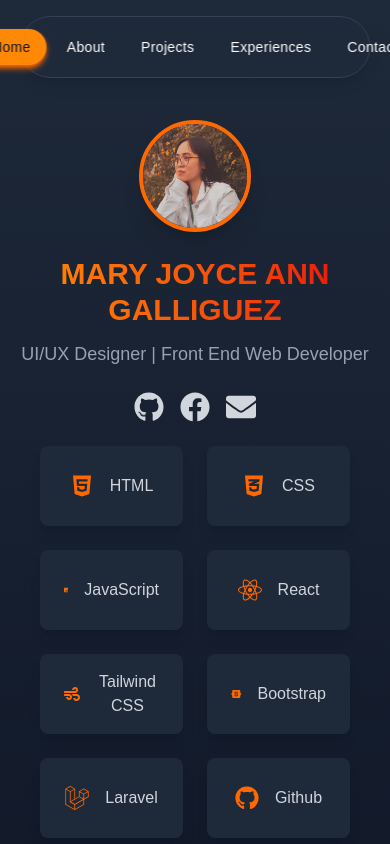
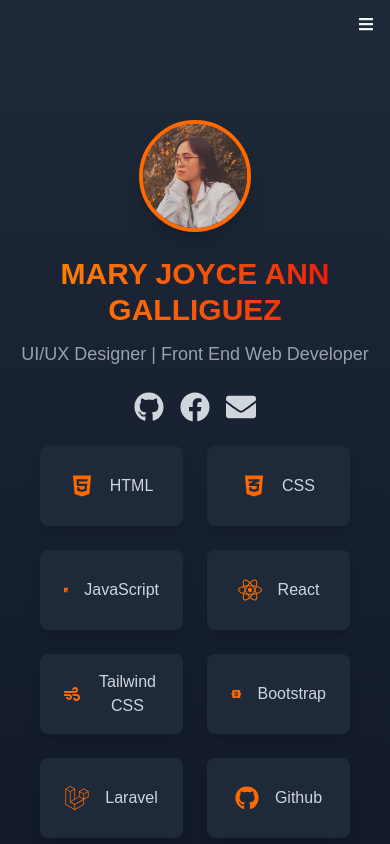
Before and after one commit to galliguezmary/mj-portfolio, a Next.js app: page / in a window 390 px wide. Shown: the top 844 px of the page. Built offline with nearby package versions, Linux system fonts and the light colour scheme.

Commit message:
mj-portfolio r3

```diff
--- a/package.json
+++ b/package.json
@@ -10,6 +10,7 @@
   },
   "dependencies": {
     "framer-motion": "^12.4.10",
+    "lucide-react": "^0.479.0",
     "next": "15.2.0",
     "react": "^19.0.0",
     "react-dom": "^19.0.0",
--- a/src/app/page.tsx
+++ b/src/app/page.tsx
@@ -14,22 +14,27 @@ import {
   FaLaravel,
   FaFacebook,
   FaPhp,
+  FaBars,
+
 } from "react-icons/fa";
+import { X } from "lucide-react";
 import { motion } from "framer-motion";
 
 export default function Portfolio() {
   const [activeSection, setActiveSection] = useState("home");
+  const [showNav, setShowNav] = useState(false);
 
   return (
     <div className="bg-gray-900 text-gray-100 min-h-screen font-sans">
       <nav
-        className="fixed top-4 left-1/2 transform -translate-x-1/2 w-[90%] md:w-[70%] lg:w-[60%]
+        className="hidden sm:fixed top-4 left-1/2 transform -translate-x-1/2 w-[90%] md:w-[70%] lg:w-[60%]
                 bg-gray-800 bg-opacity-70 backdrop-blur-lg text-white py-3 px-8
-                flex justify-center items-center z-50 shadow-lg rounded-full
+                sm:flex justify-center items-center z-50 shadow-lg rounded-full
                 border border-gray-700 transition-all duration-300"
       >
-        <div className="flex space-x-1 md:space-x-6">
-          {["home", "about", "projects", "experiences",  "contact"].map((section) => (
+        <div className="hidden sm:flex space-x-1 md:space-x-6">
+          {["home", "about", "projects", "experiences", "contact"].map(
+            (section) => (
               <a
                 key={section}
                 href={`#${section}`}
@@ -50,9 +55,27 @@ export default function Portfolio() {
               >
                 {section.charAt(0).toUpperCase() + section.slice(1)}
               </a>
-          ))}
+            )
+          )}
         </div>
       </nav>
+
+      <nav className="flex">
+        <div className="fixed top-4 right-4">
+          <FaBars className={` ${showNav ? "hidden" : "block"} sm:hidden`} onClick={() => setShowNav(true)} />
+            <X className={` ${showNav ? "block" : "hidden"}  `} onClick={() => setShowNav(false)}/>
+        </div>
+      </nav>
+
+      {showNav && (<>
+        <ol className="mt-15 mb-4 space-y-5  flex justify-center flex-col items-center">
+        <li>Home</li>
+        <li>About</li>
+        <li>Projects</li>
+        <li>Experiences</li>
+        <li>Contact</li>
+      </ol></>)}
+
 
       {/* Hero Section */}
       <motion.section
@@ -253,8 +276,6 @@ export default function Portfolio() {
         transition={{ duration: 1 }}
       >
         <h2 className="text-4xl font-bold text-orange-400">Experiences</h2>
-
-
       </motion.section>
 
       {/* Contact Section */}
```
Also changed, not shown: 1 other file (tests, documents, lock files or other folders). Lines whose indentation alone changed are shown as unchanged.
